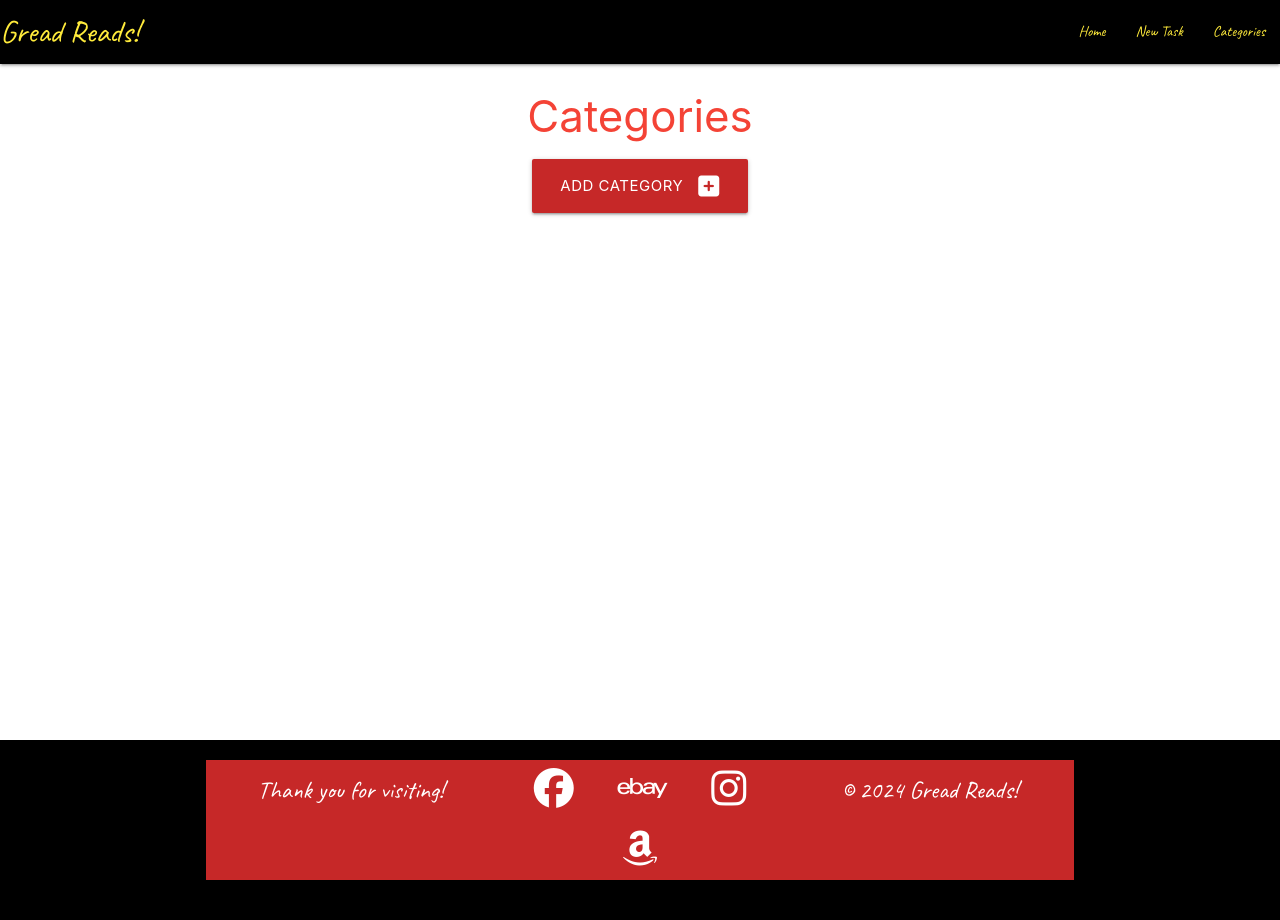
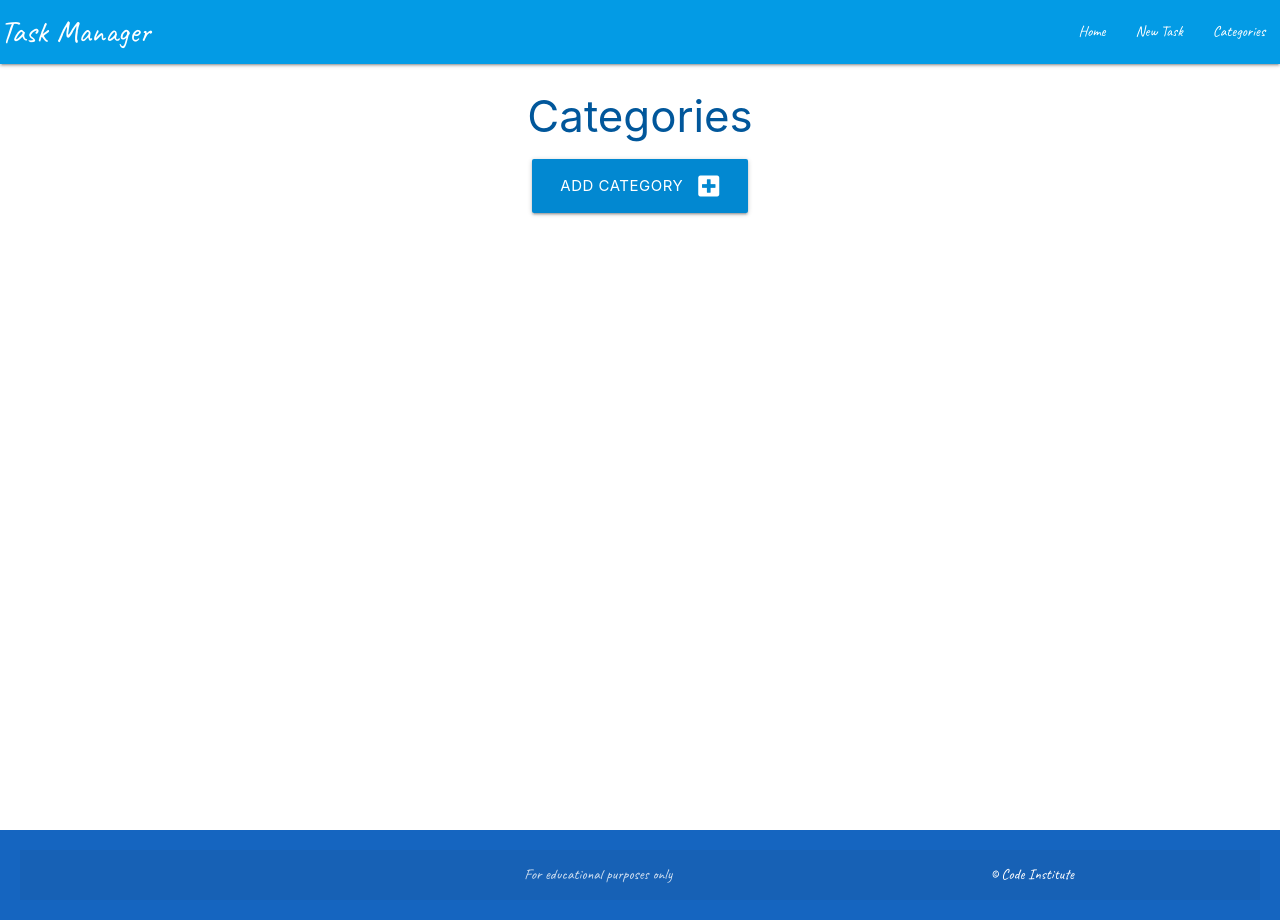
Before and after one commit to Elizabeth-Yorke/MilestoneProject3, a Flask app: page /categories in a window 1280 px wide. Run offline with Flask 2, Linux system fonts and the light colour scheme; data that the repository does not hold is empty; some web fonts are replaced.

Commit message:
Updated add_category.html, base.html, categories.html and tasks.html

```diff
--- a/taskmanager/templates/base.html
+++ b/taskmanager/templates/base.html
@@ -1,80 +1,59 @@
 <!DOCTYPE html>
 <html lang="en">
 <head>
+
     <meta charset="UTF-8">
+    <meta http-equiv="X-UA-Compatible" content="IE=edge">
     <meta name="viewport" content="width=device-width, initial-scale=1.0">
-
-<!-- Font Awesome link from cdnjs -->
-
-  <link rel="stylesheet" href="https://cdnjs.cloudflare.com/ajax/libs/font-awesome/6.5.2/css/all.min.css" integrity="sha512-SnH5WK+bZxgPHs44uWIX+LLJAJ9/2PkPKZ5QiAj6Ta86w+fsb2TkcmfRyVX3pBnMFcV7oQPJkl9QevSCWr3W6A==" crossorigin="anonymous" referrerpolicy="no-referrer" />
-
-<!-- Materialize CSS and syle.css Links -->
-
-  <link rel="stylesheet" href="https://cdnjs.cloudflare.com/ajax/libs/materialize/1.0.0/css/materialize.min.css" type="text/css">
-  <link rel="stylesheet" href="{{url_for('static',filename='css/style.css')}}" type="text/css">
-
-<!-- Title -->
-
+    <link rel="stylesheet" href="https://cdnjs.cloudflare.com/ajax/libs/font-awesome/5.15.3/css/all.min.css"
+        integrity="sha512-iBBXm8fW90+nuLcSKlbmrPcLa0OT92xO1BIsZ+ywDWZCvqsWgccV3gFoRBv0z+8dLJgyAHIhR35VZc2oM/gI1w=="
+        crossorigin="anonymous" referrerpolicy="no-referrer">
+    <link rel="stylesheet" href="https://cdnjs.cloudflare.com/ajax/libs/materialize/1.0.0/css/materialize.min.css"
+        type="text/css">
+    <link rel="stylesheet" href="{{ url_for('static', filename='css/style.css') }}" type="text/css">
     <title>Task Manager</title>
 </head>
 
-<!-- Body starts here -->
+<body>
 
-<body>
     <header>
-
-<!-- Navbar from Materialize -->
-
-  <nav class="#000000 black">
+        <!-- top navbar -->
+        <nav class="light-blue darken-1">
             <div class="nav-wrapper">
-      <a href="{{ url_for('home')}}" class="brand-logo #ffeb3b yellow-text">Gread Reads!</a>
-      <a href="#" data-target="mobile-demo" class="sidenav-trigger"><i class="fas fa-bars">menu</i></a>
+            <a href="{{ url_for('home') }}" class="brand-logo">Task Manager</a>
+            <a href="#" data-target="mobile-demo" class="sidenav-trigger"><i class="fas fa-bars"></i></a>
             <ul class="right hide-on-med-and-down">
-        <li><a class="#ffeb3b yellow-text" href="{{ url_for('home')}}">Home</a></li>
-        <li><a class="#ffeb3b yellow-text" href="">New Task</a></li>
-        <li><a class="#ffeb3b yellow-text" href="{{ url_for('categories')}}">Categories</a></li>
+                <li><a href="{{ url_for('home') }}">Home</a></li>
+                <li><a href="{{ url_for('add_task') }}">New Task</a></li>
+                <li><a href="{{ url_for('categories') }}">Categories</a></li>
             </ul>
             </div>
         </nav>
 
+        <!-- mobile sidenav -->
         <ul class="sidenav" id="mobile-demo">
-    <li><a class="#ffeb3b yellow-text" href="{{ url_for('home')}}">Home</a></li>
-    <li><a class="#ffeb3b yellow-text" href="">New Task</a></li>
-    <li><a class="#ffeb3b yellow-text" href="{{ url_for('categories')}}">Categories</a></li>
+            <li><a href="{{ url_for('home') }}">Home</a></li>
+            <li><a href="{{ url_for('add_task') }}">New Task</a></li>
+            <li><a href="{{ url_for('categories') }}">Categories</a></li>
         </ul>
-
     </header>
-
-<!-- Main -->
 
     <main class="container">
         {% block content %}
         {% endblock %}
     </main>
 
-<!-- Footer -->
-
-  <footer class="page-footer #000000 black">
-    <div class="container row white-text #c62828 red darken-3">
-        <div class="col s12 m4">
-          <h5>Thank you for visiting!</h5>
-        </div>
-        <div class="col s12 m4">
-          <a class="social-media" href="https://www.facebook.com/" target="_blank"><i class="fa-brands fa-facebook"></i></a>
-          <a class="social-media" href="https://www.ebay.co.uk/" target="_blank"><i class="fa-brands fa-ebay"></i></a>
-          <a class="social-media" href="https://www.instagram.com/" target="_blank"><i class="fa-brands fa-instagram"></i></a>
-          <a class="social-media" href="https://www.amazon.co.uk/" target="_blank"><i class="fa-brands fa-amazon"></i></a>
-        </div>
-        <div class = "col s12 m4">
-          <h5>© 2024 Gread Reads!</h5>
+    <footer class="page-footer blue darken-3">
+        <div class="footer-copyright">
+            <div class="container">
+                For educational purposes only
+                <a class="white-text right" href="https://codeinstitute.net" target="_blank">&copy; Code Institute</a>
             </div>
         </div>
     </footer>
 
-<!-- Materialize javaScript and script.js Links -->
-
     <script src="https://cdnjs.cloudflare.com/ajax/libs/materialize/1.0.0/js/materialize.min.js"></script>
-<script src="{{url_for('static', filename='js/script.js')}}"></script>
+    <script src="{{ url_for('static', filename='js/script.js') }}"></script>
 
 </body>
 </html>
--- a/taskmanager/templates/categories.html
+++ b/taskmanager/templates/categories.html
@@ -1,13 +1,30 @@
 {% extends "base.html" %}
 {% block content %}
 
-<h3 class="#c62828 red-text darken-3 center-align">Categories</h3>
+<h3 class="light-blue-text text-darken-4 center-align">Categories</h3>
 
 <div class="row">
     <div class="col s12 center-align">
-        <a href="{{ url_for('add_category')}}" class="btn-large #c62828 red darken-3">
+        <a href="{{ url_for('add_category') }}" class="btn-large light-blue darken-2">
             Add Category <i class="fas fa-plus-square right"></i>
         </a>
     </div>
 </div>
+
+<div class="row">
+    {% for category in categories %}
+    <div class="col s12 m6 l3">
+        <div class="card light-blue darken-4 center-align">
+            <div class="card-content white-text">
+                <span class="card-title">{{ category.category_name }}</span>
+            </div>
+            <div class="card-action">
+                <a href="{{ url_for('edit_category', category_id=category.id) }}" class="btn green accent-4">Edit</a>
+                <a href="{{ url_for('delete_category', category_id=category.id) }}" class="btn red">Delete</a>
+            </div>
+        </div>
+    </div>
+    {% endfor %}
+</div>
+
 {% endblock %}
```
Also changed, not shown: taskmanager/templates/add_category.html (+22 -1 lines), taskmanager/templates/tasks.html (+31 -1 lines). Lines whose indentation alone changed are shown as unchanged.
